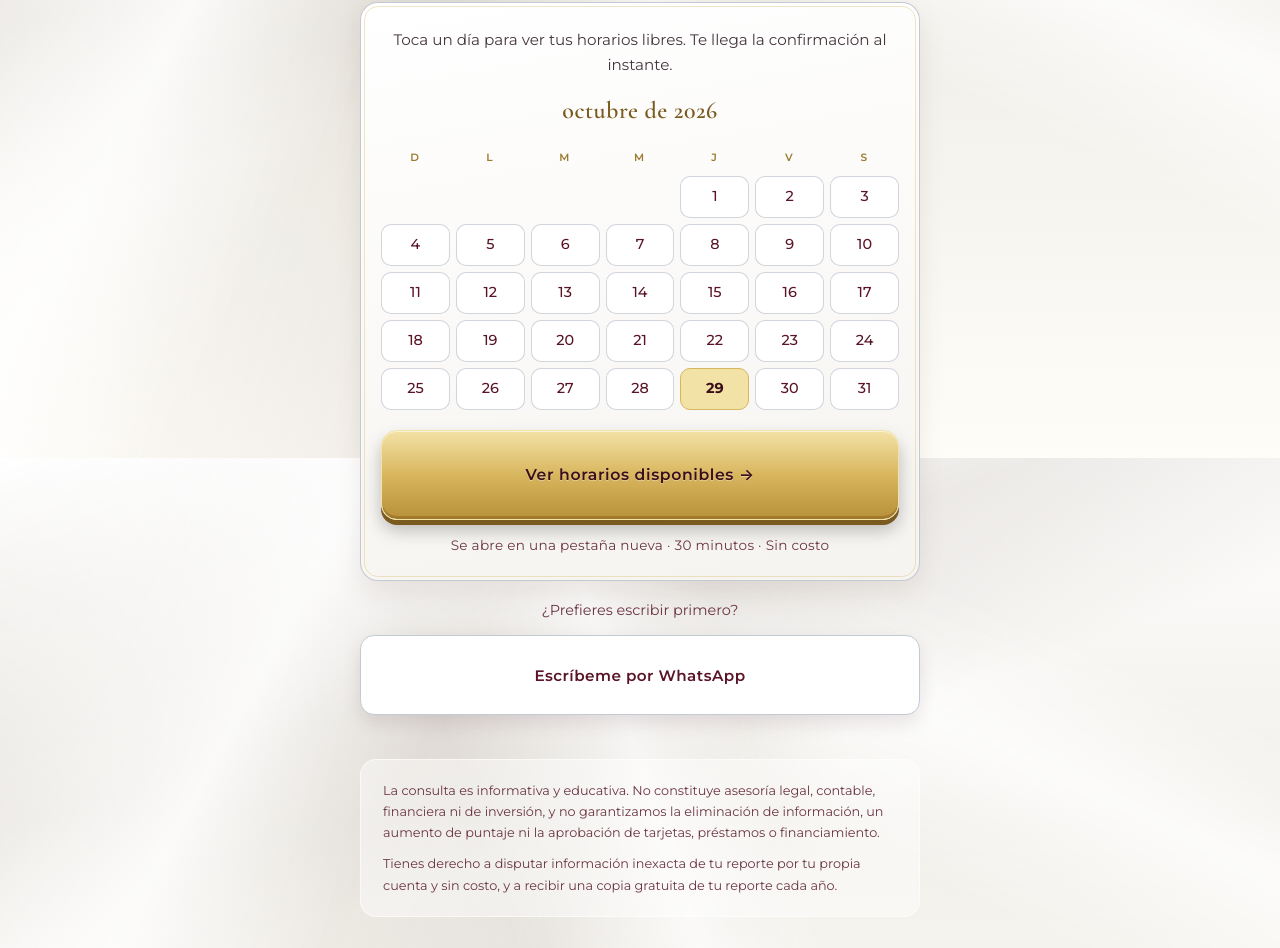
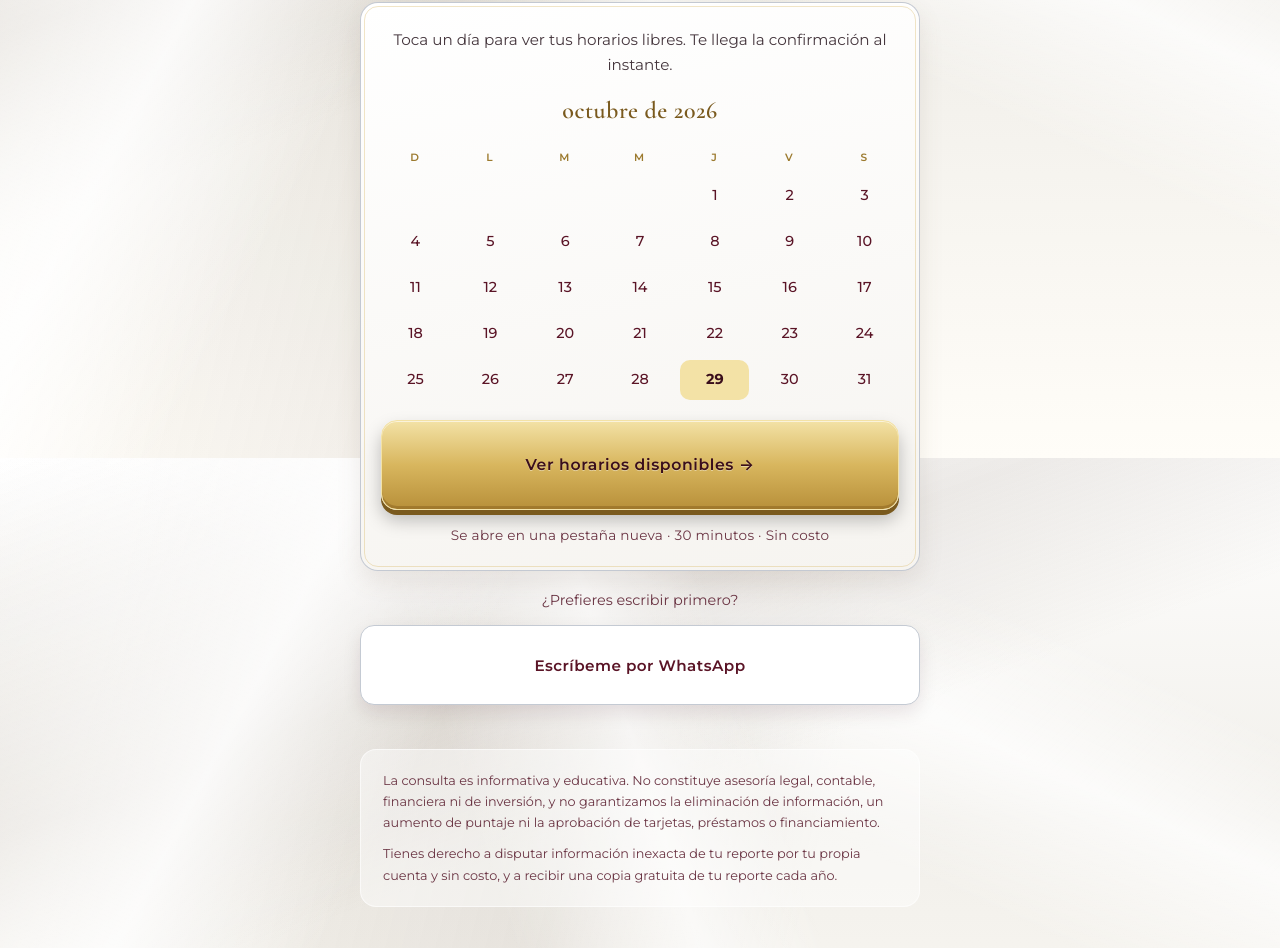
Before and after one commit to lisettgb11-create/LGBVISION_CREDIT, a plain HTML site: page index.html in a window 1280 px wide. Shown: the part 2742-3690 px from the top of the page. Drawn offline with nearby package versions, Linux system fonts and the light colour scheme.

Commit message:
Quitar bordes de los números del calendario

```diff
--- a/index.html
+++ b/index.html
@@ -235,13 +235,13 @@ p { margin: 0; }
 .cal { gap: 6px; }
 .cal .wd { color: #9C7A2E; font-size: 0.66rem; letter-spacing: 0.16em; }
 .cal .day {
-  aspect-ratio: auto; height: 40px; background: #FFFFFF; box-shadow: none;
-  border: 1px solid rgba(190,196,206,0.7); color: #5A1426;
+  aspect-ratio: auto; height: 40px; background: transparent; box-shadow: none;
+  border: 0; color: #5A1426;
   border-radius: 10px; font-weight: 500; font-size: 0.9rem;
 }
 .cal .day:hover { background: #FBF6EA; transform: none; }
 .cal .day:active { transform: none; box-shadow: none; }
-.cal .day.today { background: #F3E2A6; color: #3A0E1B; border-color: #D8B65E; font-weight: 700; }
+.cal .day.today { background: #F3E2A6; color: #3A0E1B; font-weight: 700; }
 .cal .blank { aspect-ratio: auto; height: 40px; }
 .cal-card .cta.gold { box-shadow: inset 0 1px 0 rgba(255,255,255,0.6), inset 0 -3px 0 rgba(90,50,0,0.25), 0 5px 0 #7A5A1E, 0 10px 18px rgba(0,0,0,0.25); }
 .wa-btn {
```
